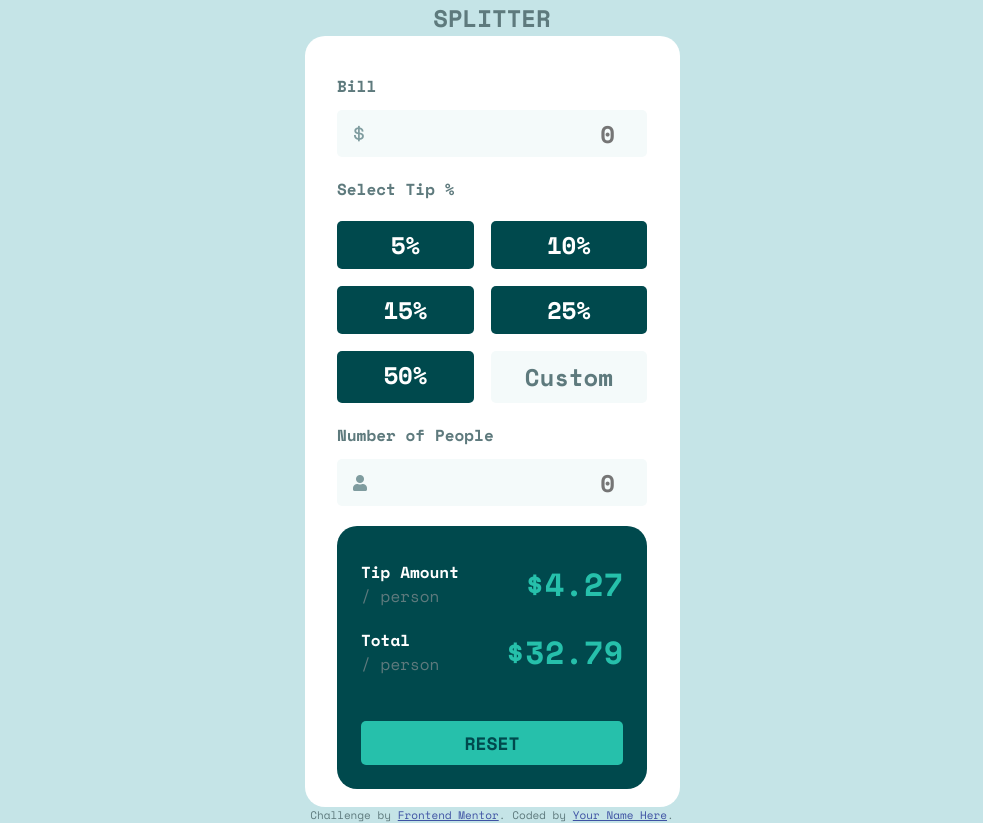
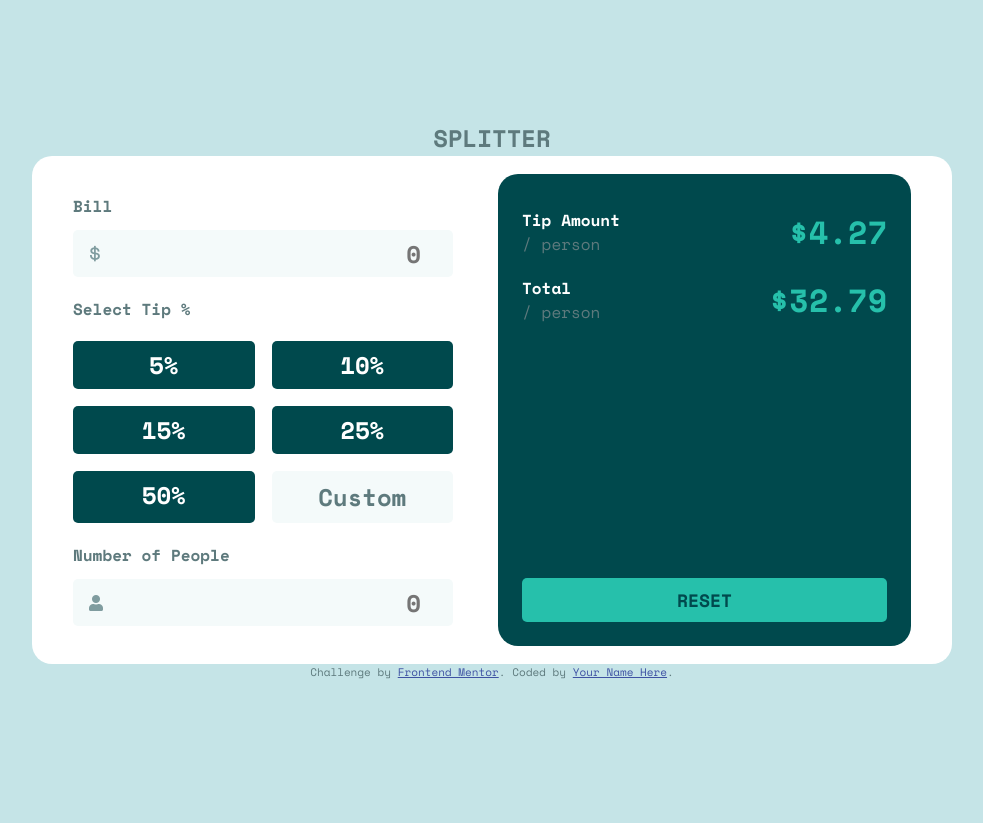
Before and after one commit to Jaime9611/tip-calculator, a website built with webpack: page public/index.html in a window 1280 px wide. Shown: the whole page, without its empty margins (148-1131 px from the left). After the commit the page ends 800 px from the top, so only its background shows below. Built offline with nearby package versions, Linux system fonts and the light colour scheme; files whose address does not match are found by name.

Commit message:
Desktop initial layout

```diff
--- a/public/index.html
+++ b/public/index.html
@@ -45,7 +45,7 @@
     <div class="container flex--dr flex--all-center">
       <div class="card flex flex--all-center">
         <div class="card-container">
-          <form class="flex flex--dr" autocomplete="off">
+          <form class="form" autocomplete="off">
             <div class="form-section--values">
               <div class="form-element--input-element">
                 <label class="input-element__label" for="total-bill"
@@ -111,9 +111,13 @@
             </div>
             <div class="form-section--totals">
               <div
-                class="form-element--info-totals flex flex--dr flex--all-center"
+                class="
+                  form-element--info-totals__list
+                  flex flex--dr flex--all-center
+                "
               >
-                <div class="info-totals flex flex--jc-sb">
+                <div class="info-totals__list">
+                  <div class="info-totals__item flex flex--jc-sb">
                     <div class="info-totals__text">
                       <h3 class="info-totals__text--title">Tip Amount</h3>
                       <p class="info-totals__text--info">/ person</p>
@@ -122,13 +126,14 @@
                       $<span id="tip-total">4.27</span>
                     </div>
                   </div>
-                <div class="info-totals flex flex--jc-sb">
+                  <div class="info-totals__item flex flex--jc-sb">
                     <div class="info-totals__text">
                       <h3 class="info-totals__text--title">Total</h3>
                       <p class="info-totals__text--info">/ person</p>
                     </div>
                     <div class="info-totals__text--value flex flex--all-center">
                       $<span id="bill-total">32.79</span>
+                    </div>
                   </div>
                 </div>
                 <button class="btn btn--reset" type="submit">RESET</button>
--- a/src/styles/base/resets.scss
+++ b/src/styles/base/resets.scss
@@ -1,3 +1,6 @@
+@use '../utils/breakpoints' as b;
+@use '../utils/functions' as f;
+
 * {
   margin: 0;
   padding: 0;
@@ -9,10 +12,10 @@
   box-sizing: border-box;
 }
 
-html {
-  font-size: var(--page-fsize);
+body {
   font-family: var(--space-mono);
   color: var(--primary-dark-grayish-cyan);
+  font-size: var(--page-fsize);
 }
 
 input:focus,
--- a/src/styles/components/cards.scss
+++ b/src/styles/components/cards.scss
@@ -1,4 +1,5 @@
 @use '../utils/functions' as f;
+@use '../utils/breakpoints' as b;
 
 .card {
   width: 100%;
@@ -10,4 +11,7 @@
 
 .card-container {
   width: f.rem(310);
+  @include b.breakpoint($size: large) {
+    width: f.rem(838);
+  }
 }
--- a/src/styles/components/form-info.scss
+++ b/src/styles/components/form-info.scss
@@ -1,8 +1,14 @@
-@use '../utils/functions.scss' as f;
+@use '../utils/functions' as f;
+@use '../utils/breakpoints' as b;
 
 .info-totals {
-  width: 100%;
-  padding: f.rem(10) 0;
+  &__list {
+    width: 100%;
+  }
+  &__item {
+    width: 100%;
+    padding: f.rem(10) 0;
+  }
 }
 
 .info-totals__text {
--- a/src/styles/components/forms.scss
+++ b/src/styles/components/forms.scss
@@ -1,4 +1,14 @@
 @use '../utils/functions' as f;
+@use '../utils/breakpoints' as b;
+
+.form {
+  display: flex;
+  flex-direction: column;
+  @include b.breakpoint($size: large) {
+    flex-direction: row;
+    justify-content: space-between;
+  }
+}
 
 .form-element {
   padding-top: f.rem(20);
@@ -6,10 +16,23 @@
   &--input-element {
     @extend .form-element;
   }
-  &--info-totals {
+  &--info-totals__list {
     @extend .form-element;
     padding: f.rem(24);
     background-color: var(--very-dark-cyan);
     border-radius: f.rem(20);
+    @include b.breakpoint($size: large) {
+      height: 100%;
+      justify-content: space-between;
+    }
   }
 }
+
+.form-section {
+  &--values {
+    width: f.rem(380);
+  }
+  &--totals {
+    width: f.rem(413);
+  }
+}
--- a/src/styles/layout/content.scss
+++ b/src/styles/layout/content.scss
@@ -1,4 +1,5 @@
 @use '../utils/functions' as f;
+@use '../utils/breakpoints' as b;
 
 .flex {
   display: flex;
@@ -19,4 +20,7 @@
 
 .container {
   width: f.rem(375);
+  @include b.breakpoint($size: large) {
+    width: f.rem(920);
+  }
 }
--- a/src/styles/utils/breakpoints.scss
+++ b/src/styles/utils/breakpoints.scss
@@ -0,0 +1,25 @@
+// Breakpoints obtained from [Coder Coder]{https://www.youtube.com/watch?v=nI0BfXFjI1I}
+
+$breakpoints-up: (
+  "medium": "640px",
+  "large": "1024px",
+  "xlarge": "1400px",
+);
+
+$breakpoints-down: (
+  "small": "639px",
+  "medium": "1023px",
+  "large": "1399px",
+);
+
+@mixin breakpoint($size) {
+  @media (min-width: map-get($map: $breakpoints-up, $key: $size)) {
+    @content;
+  }
+}
+
+@mixin breakpoint-down($size) {
+  @media (max-width: map-get($map: $breakpoints-up, $key: $size)) {
+    @content;
+  }
+}
```
Lines whose indentation alone changed are shown as unchanged.
